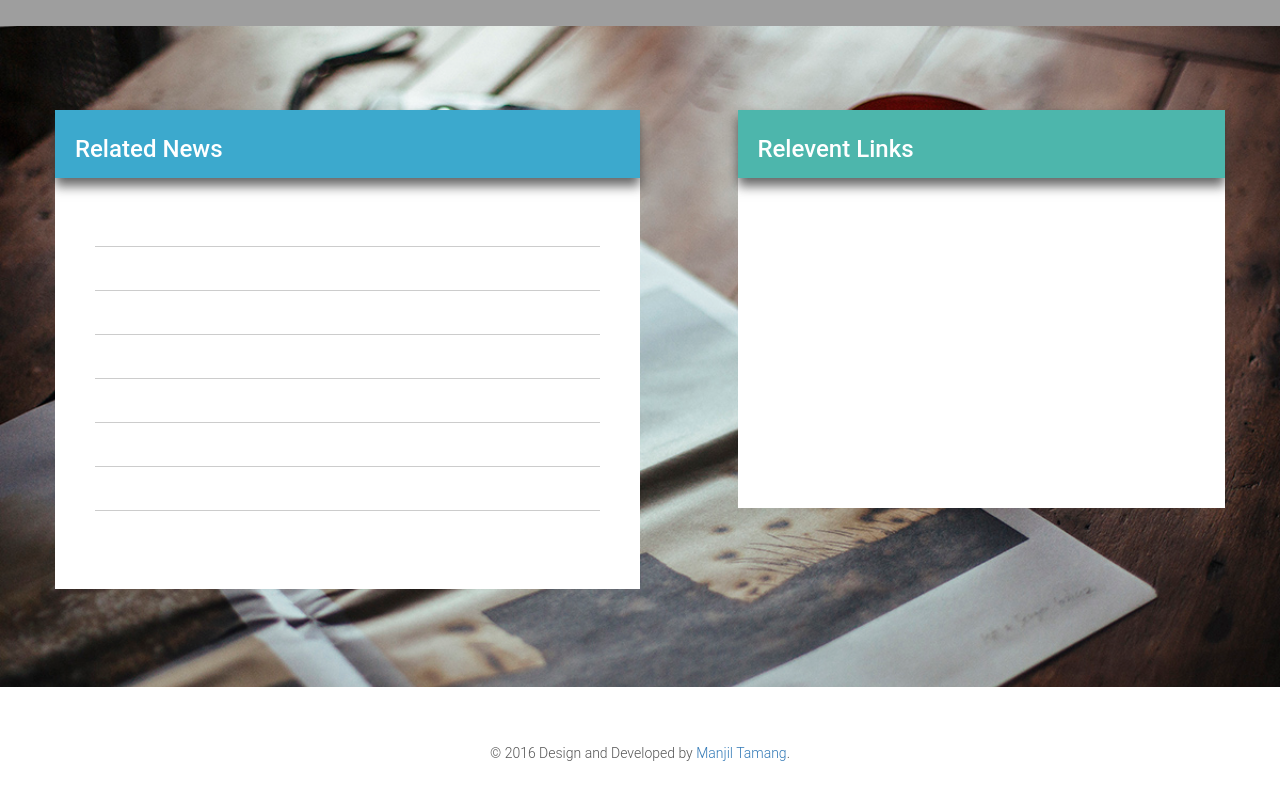
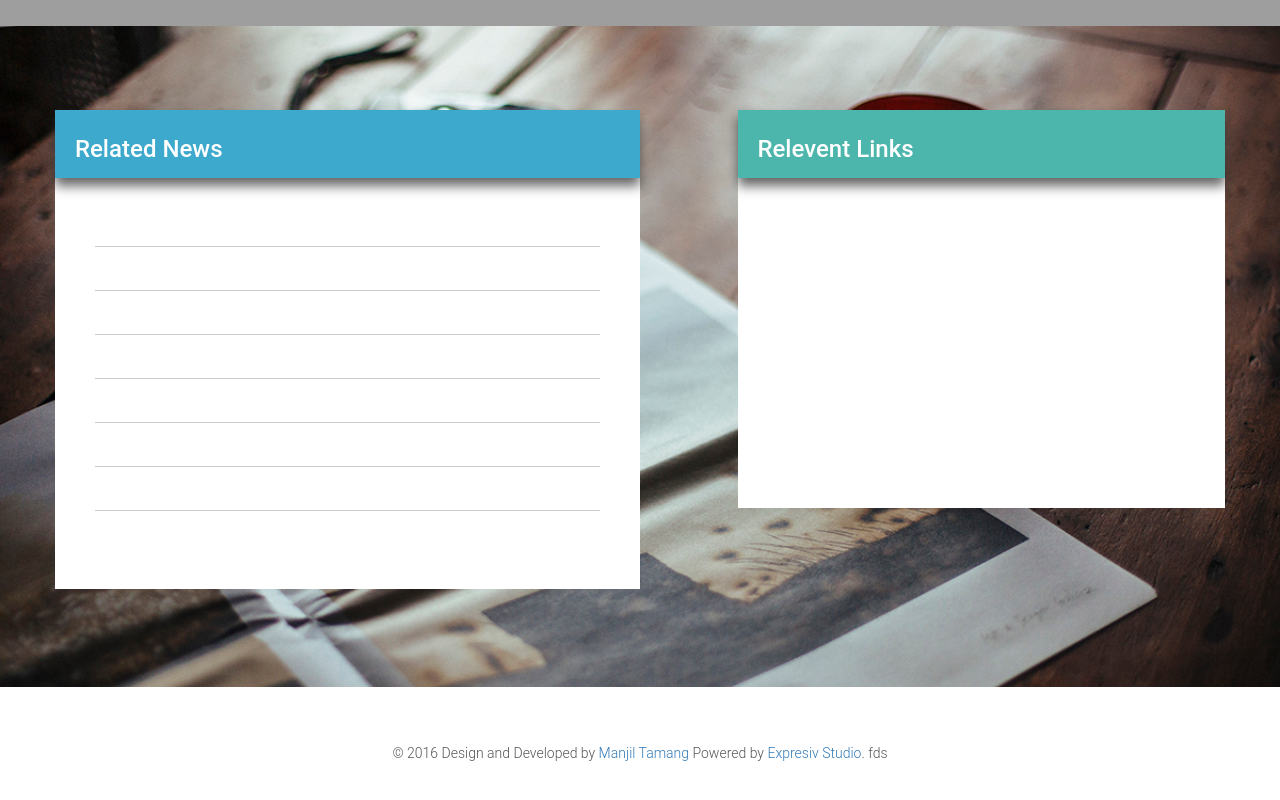
Before and after one commit to manjillama/Angularjs-mvc-api, a plain HTML site: page index.html in a window 1280 px wide. Shown: the part 694-1494 px from the top of the page. Drawn offline with nearby package versions, Linux system fonts and the light colour scheme; some packages are replaced by stand-ins of ours; no server answers; grey boxes are pictures that could not be loaded.

Commit message:
Update index.html

```diff
--- a/index.html
+++ b/index.html
@@ -50,7 +50,7 @@
 		<div class="container">
 				<div class="row" style="padding:4em 0;">
 						<div class="col-md-12 text-center wowload fadeIn animated">
-								© 2016 Design and Developed by <a href="https://www.linkedin.com/in/manjiltamang" target="_blank" style="text-decoration:none">Manjil Tamang</a>.
+								© 2016 Design and Developed by <a href="https://www.linkedin.com/in/manjiltamang" target="_blank" style="text-decoration:none">Manjil Tamang</a> Powered by <a href="http://expresivstudios.com">Expresiv Studio</a>. fds
 						</div>
 				</div>
 		</div>
```
